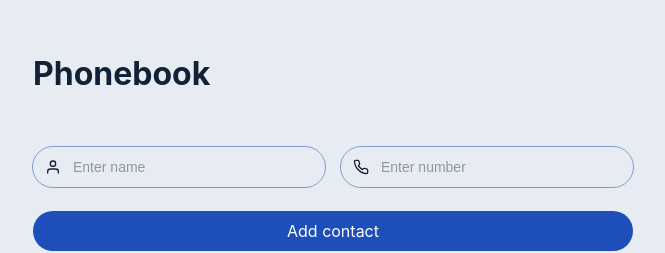
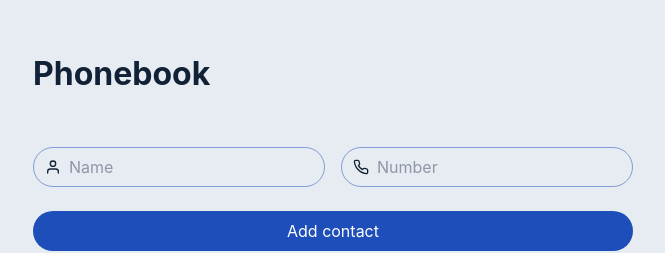
Before and after one commit to Iryna-Holova/goit-react-woolf-hw-02-phonebook, a React (Create React App) app: page / in a window 1280 px wide. Shown: the top 253 px of the page, without its empty margins (307-972 px from the left). Built offline with nearby package versions, Linux system fonts and the light colour scheme.

Commit message:
change input styles

```diff
--- a/src/components/ContactForm/ContactForm.jsx
+++ b/src/components/ContactForm/ContactForm.jsx
@@ -35,9 +35,9 @@ class ContactForm extends Component {
     const { name, number } = this.state;
     return (
       <form className={css.form} onSubmit={this.handleSubmit}>
-        <label className={css.label}>
+        <div className={css.field}>
           <IconContext.Provider
-            value={{ size: '16px', className: css.label_icon }}
+            value={{ size: '16px', className: css.field_icon }}
           >
             <FiUser />
           </IconContext.Provider>
@@ -46,17 +46,21 @@ class ContactForm extends Component {
             type="text"
             name="name"
             value={name}
+            id="name"
             onChange={this.handleChange}
             ref={this.nameInput}
-            placeholder="Enter name"
+            placeholder=""
             pattern="^[a-zA-Zа-яА-Я]+(([' \-][a-zA-Zа-яА-Я ])?[a-zA-Zа-яА-Я]*)*$"
             title="Name may contain only letters, apostrophe, dash and spaces. For example Adrian, Jacob Mercer, Charles de Batz de Castelmore d'Artagnan"
             required
           />
-        </label>
-        <label className={css.label}>
+          <label className={css.label} for="name">
+            Name
+          </label>
+        </div>
+        <div className={css.field}>
           <IconContext.Provider
-            value={{ size: '16px', className: css.label_icon }}
+            value={{ size: '16px', className: css.field_icon }}
           >
             <FiPhone />
           </IconContext.Provider>
@@ -65,13 +69,18 @@ class ContactForm extends Component {
             type="tel"
             name="number"
             value={number}
+            id="number"
             onChange={this.handleChange}
-            placeholder="Enter number"
+            placeholder=""
             pattern="\+?\d{1,4}?[ .\-\s]?\(?\d{1,3}?\)?[ .\-\s]?\d{1,4}[ .\-\s]?\d{1,4}[ .\-\s]?\d{1,9}"
             title="Phone number must be digits and can contain spaces, dashes, parentheses and can start with +"
             required
           />
-        </label>
+          <label className={css.label} for="number">
+            Number
+          </label>
+        </div>
+
         <button className={css.add_button} type="submit">
           Add contact
         </button>
--- a/src/components/ContactForm/ContactForm.module.css
+++ b/src/components/ContactForm/ContactForm.module.css
@@ -4,42 +4,60 @@
   gap: 24px 16px;
 }
 
-.label {
+.field {
   position: relative;
   flex-basis: calc((100% - 16px) / 2);
 }
 
 @media screen and (max-width: 375px) {
-  .label {
+  .field {
     flex-basis: 100%;
   }
 }
 
-.label_icon {
+.field_icon {
   position: absolute;
-  top: 12px;
   left: 12px;
+  bottom: 50%;
+  transform: translateY(50%);
 }
 
 .input {
   width: 100%;
   height: 40px;
-  padding-left: 40px;
-  border: none;
-  outline: 1px solid rgba(29, 78, 185, 0.5);
+  padding-left: 36px;
+  outline: none;
+  border: 1px solid rgba(29, 78, 185, 0.5);
   border-radius: 20px;
   background-color: transparent;
-  transition: outline-color 250ms cubic-bezier(0.4, 0, 0.2, 1);
+  font-family: inherit;
+  font-size: 16px;
+  transition: border-color 250ms cubic-bezier(0.4, 0, 0.2, 1);
 }
 
 .input:hover,
 .input:focus {
-  outline-color: #1d4eb9;
+  border-color: #1d4eb9;
 }
 
-.input::placeholder {
+.input:focus ~ .label,
+.input:not(:placeholder-shown) ~ .label {
+  color: #1d4eb9;
+  font-size: 12px;
+  transform: translateY(-100%);
+  background-color: #e7ecf2;
+}
+
+.label {
+  position: absolute;
+  left: 32px;
+  bottom: 50%;
+  transform: translateY(50%);
   color: #8f96a5;
-  font-size: 14px;
+  padding: 0 4px;
+  transition: color 250ms cubic-bezier(0.4, 0, 0.2, 1),
+    transform 250ms cubic-bezier(0.4, 0, 0.2, 1),
+    font-size 250ms cubic-bezier(0.4, 0, 0.2, 1);
 }
 
 .add_button {
--- a/src/components/Filter/Filter.module.css
+++ b/src/components/Filter/Filter.module.css
@@ -17,6 +17,7 @@
   outline: none;
   background-color: transparent;
   border: none;
+  border-radius: 0;
   border-bottom: 2px solid rgba(29, 78, 185, 0.5);
   text-align: center;
   font-size: 18px;
--- a/src/index.css
+++ b/src/index.css
@@ -64,9 +64,3 @@ code {
   font-family: source-code-pro, Menlo, Monaco, Consolas, 'Courier New',
     monospace;
 }
-
-@media screen and (-webkit-min-device-pixel-ratio: 0) {
-select:focus, textarea:focus, input:focus {
-        font-size: 16px;
-    }
-}
```
